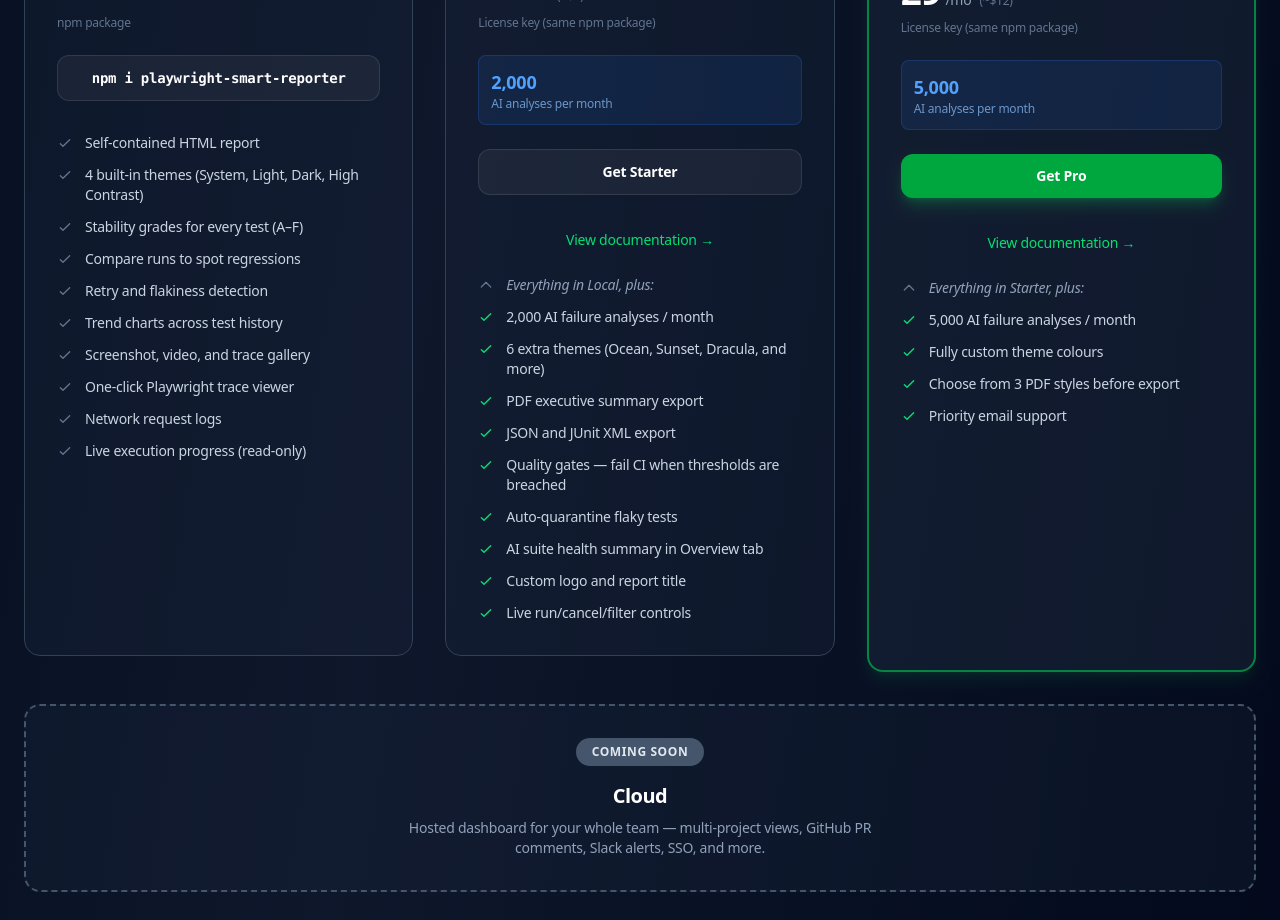
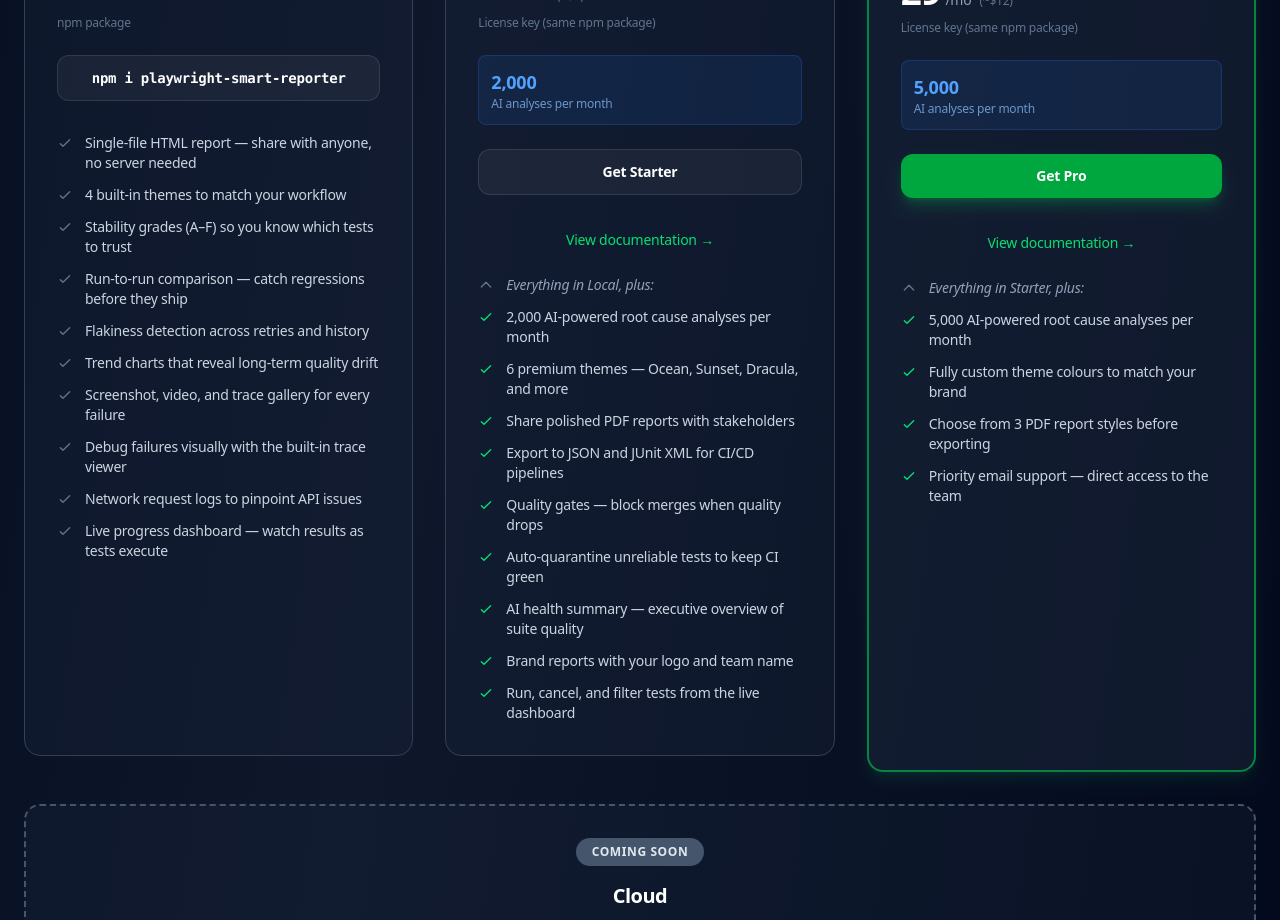
Before and after one commit to qa-gary-parker/stagewright, a React (Vite) app: page / in a window 1280 px wide. Shown: the part 5480-6400 px from the top of the page. Built offline with nearby package versions, Linux system fonts and the light colour scheme.

Commit message:
fix(pricing): rewrite feature copy to focus on benefits over implementation
Reframes pricing tier features to emphasise outcomes and value
rather than technical details (e.g. "Share polished PDF reports
with stakeholders" instead of "PDF executive summary export").

```diff
--- a/src/components/Pricing.tsx
+++ b/src/components/Pricing.tsx
@@ -18,16 +18,16 @@
     highlighted: false,
     comingSoon: false,
     features: [
-      'Self-contained HTML report',
-      '4 built-in themes (System, Light, Dark, High Contrast)',
-      'Stability grades for every test (A\u2013F)',
-      'Compare runs to spot regressions',
-      'Retry and flakiness detection',
-      'Trend charts across test history',
-      'Screenshot, video, and trace gallery',
-      'One-click Playwright trace viewer',
-      'Network request logs',
-      'Live execution progress (read-only)',
+      'Single-file HTML report \u2014 share with anyone, no server needed',
+      '4 built-in themes to match your workflow',
+      'Stability grades (A\u2013F) so you know which tests to trust',
+      'Run-to-run comparison \u2014 catch regressions before they ship',
+      'Flakiness detection across retries and history',
+      'Trend charts that reveal long-term quality drift',
+      'Screenshot, video, and trace gallery for every failure',
+      'Debug failures visually with the built-in trace viewer',
+      'Network request logs to pinpoint API issues',
+      'Live progress dashboard \u2014 watch results as tests execute',
     ],
   },
   {
@@ -44,15 +44,15 @@
     aiQuota: '2,000',
     features: [
       'Everything in Local, plus:',
-      '2,000 AI failure analyses / month',
-      '6 extra themes (Ocean, Sunset, Dracula, and more)',
-      'PDF executive summary export',
-      'JSON and JUnit XML export',
-      'Quality gates \u2014 fail CI when thresholds are breached',
-      'Auto-quarantine flaky tests',
-      'AI suite health summary in Overview tab',
-      'Custom logo and report title',
-      'Live run/cancel/filter controls',
+      '2,000 AI-powered root cause analyses per month',
+      '6 premium themes \u2014 Ocean, Sunset, Dracula, and more',
+      'Share polished PDF reports with stakeholders',
+      'Export to JSON and JUnit XML for CI/CD pipelines',
+      'Quality gates \u2014 block merges when quality drops',
+      'Auto-quarantine unreliable tests to keep CI green',
+      'AI health summary \u2014 executive overview of suite quality',
+      'Brand reports with your logo and team name',
+      'Run, cancel, and filter tests from the live dashboard',
     ],
   },
   {
@@ -69,10 +69,10 @@
     aiQuota: '5,000',
     features: [
       'Everything in Starter, plus:',
-      '5,000 AI failure analyses / month',
-      'Fully custom theme colours',
-      'Choose from 3 PDF styles before export',
-      'Priority email support',
+      '5,000 AI-powered root cause analyses per month',
+      'Fully custom theme colours to match your brand',
+      'Choose from 3 PDF report styles before exporting',
+      'Priority email support \u2014 direct access to the team',
     ],
   },
 ];
```
